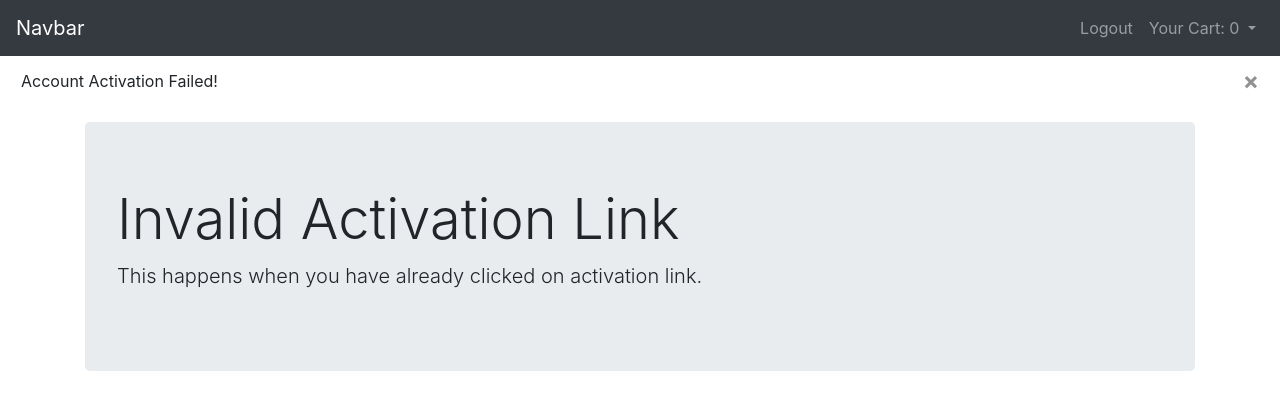
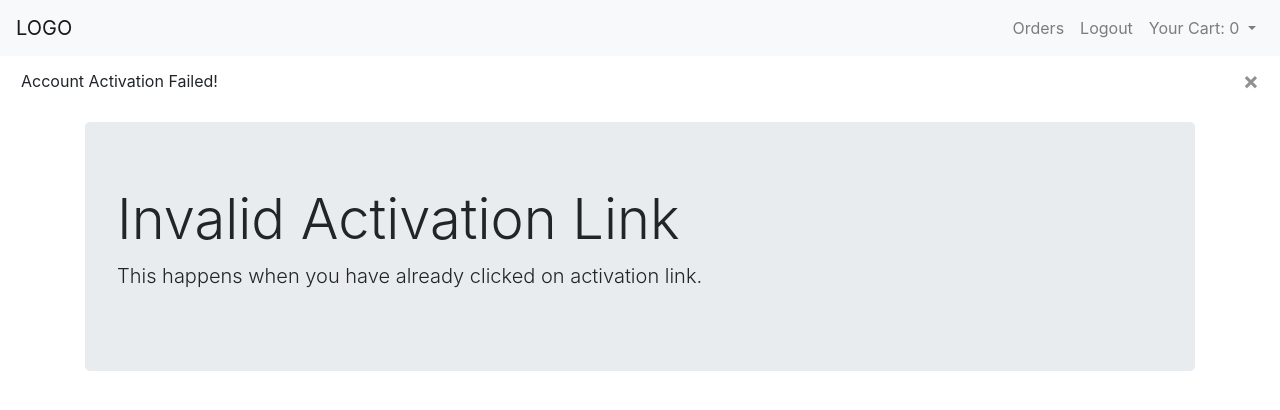
Before and after one commit to sadakchap/complete-demo-ecommerce, a Django app: page /accounts/activate/1/1/ in a window 1280 px wide. Shown: the top 410 px of the page. Run offline with Django 3.2, Linux system fonts and the light colour scheme; the visitor is signed in with stand-in values (Sample User, id 1); parts of the project's set-up code (start-up, migrations or seed data) failed here and were passed over; some libraries are stand-ins or nearby versions.

Commit message:
designed navbar

```diff
--- a/templates/base.html
+++ b/templates/base.html
@@ -1,4 +1,5 @@
 <!doctype html>
+{% load static %}
 <html lang="en">
 
 <head>
@@ -9,6 +10,11 @@
     <!-- Bootstrap CSS -->
     <link rel="stylesheet" href="https://stackpath.bootstrapcdn.com/bootstrap/4.4.1/css/bootstrap.min.css"
         integrity="sha384-Vkoo8x4CGsO3+Hhxv8T/Q5PaXtkKtu6ug5TOeNV6gBiFeWPGFN9MuhOf23Q9Ifjh" crossorigin="anonymous">
+    <!-- fontawesome 4.7 -->
+    <link rel="stylesheet" href="https://stackpath.bootstrapcdn.com/font-awesome/4.7.0/css/font-awesome.min.css">
+
+    <link rel="stylesheet" href="{% static 'css/base.css' %}">
+    <link rel="stylesheet" href="{% static 'css/navbar.css' %}">
 
     {% block extrastyles %}
 
@@ -31,9 +37,11 @@
         {% endfor %}
     </header>
 
+    <div class="mt-3">
+        {% block content %}
 
-    {% block content %}
-    {% endblock %}
+        {% endblock %}
+    </div>
 
 
     {% include 'body_scripts.html' %}
--- a/templates/navbar.html
+++ b/templates/navbar.html
@@ -1,13 +1,16 @@
-<nav class="navbar navbar-expand-lg navbar-dark bg-dark">
-    <a class="navbar-brand" href="/">Navbar</a>
+<nav class="navbar navbar-expand-lg navbar-light bg-light">
+    <a class="navbar-brand" href="/">LOGO</a>
     <button class="navbar-toggler" type="button" data-toggle="collapse" data-target="#navbarSupportedContent"
         aria-controls="navbarSupportedContent" aria-expanded="false" aria-label="Toggle navigation">
         <span class="navbar-toggler-icon"></span>
     </button>
 
     <div class="collapse navbar-collapse" id="navbarSupportedContent">
-        <ul class="navbar-nav ml-auto">
+        <ul class="navbar-nav ml-lg-auto">
             {% if user.is_authenticated %}
+                <li class="nav-item">
+                    <a class="nav-link" href="{% url 'accounts:logout' %}">Orders</a>
+                </li>
                 <li class="nav-item">
                     <a class="nav-link" href="{% url 'accounts:logout' %}">Logout</a>
                 </li>
--- a/todo.txt
+++ b/todo.txt
@@ -3,6 +3,7 @@ DONE ---- 1. create Address model for Users
 3. design home page...
 4. check product stock before addding to stock and while creating order also.
 4. option to go to cart at navbar
+5. design payment_status html page
 6. On clicking "Add to cart" button it should not redirect to cart:details(use ajax)
 7. design checkout page, and its view function also(break it neccessary)
 8. On order payment successfull show user its transaction id(simply just delete done and canel views and have
```
Also changed, not shown: 2 other files.
